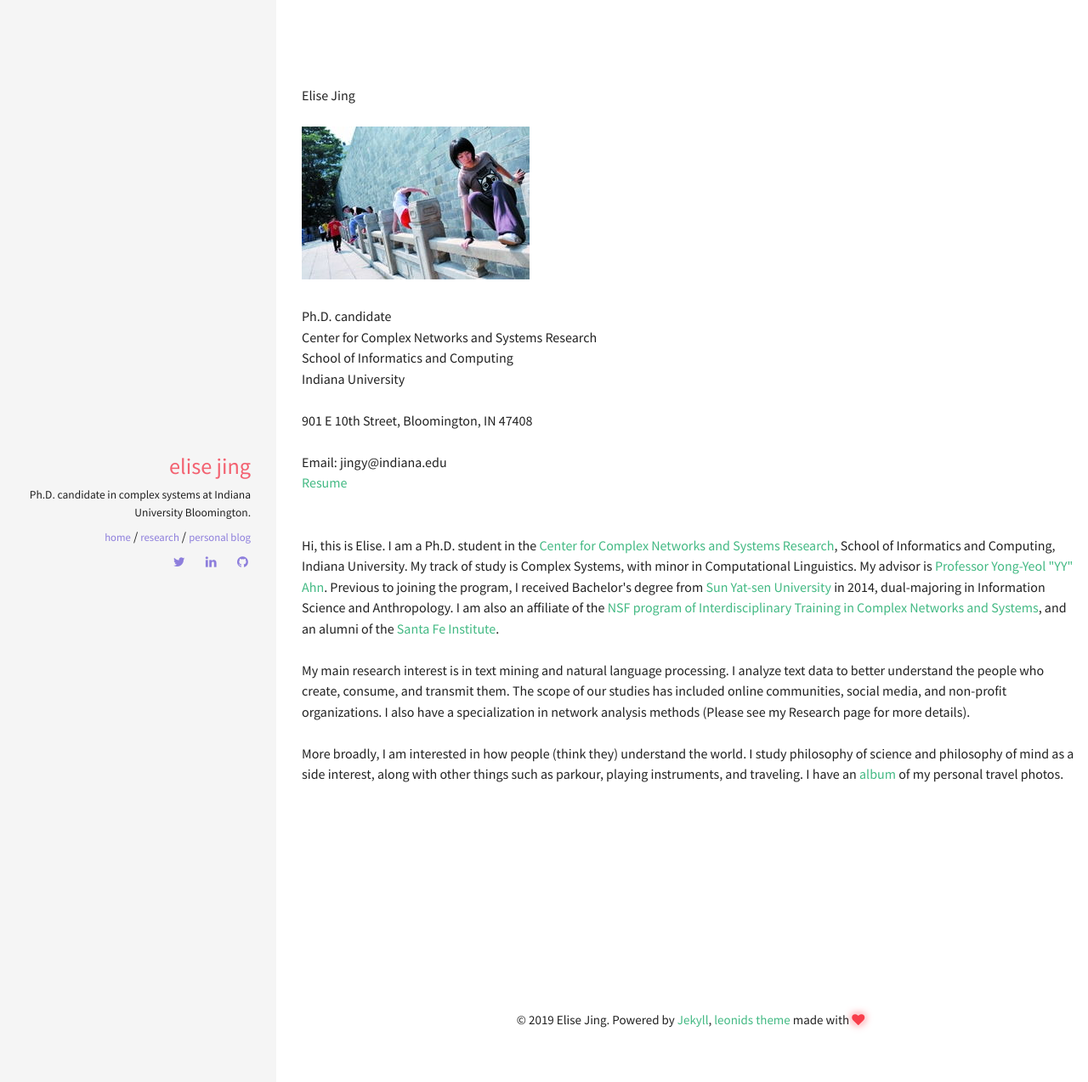
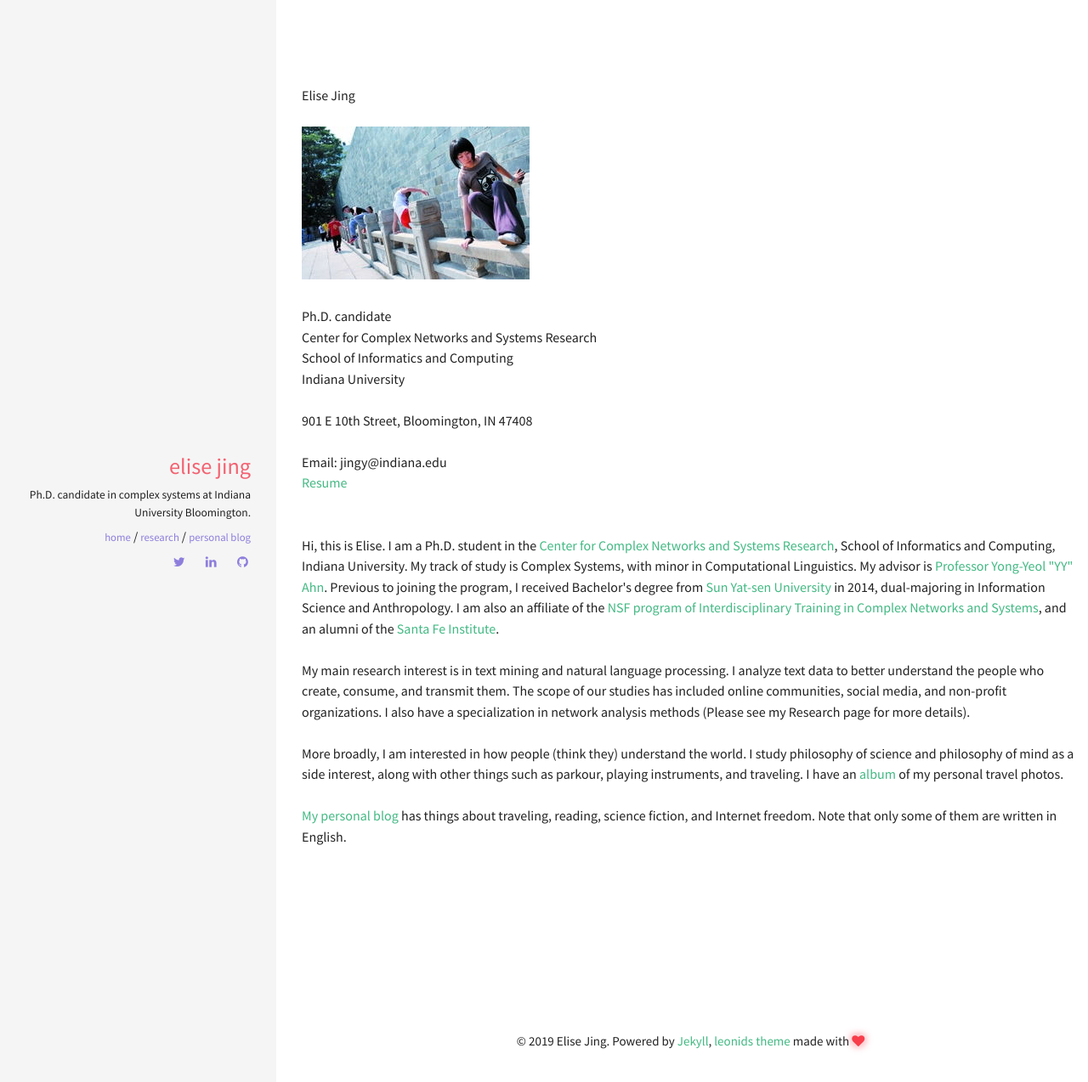
Before and after one commit to yzjing/yzjing.github.io, a Jekyll site: the page built from index.html, in a window 1280 px wide. Shown: the top 1274 px of the page at 85% size. Built offline with Jekyll 4.4.1, drawn with Linux system fonts in a browser that asks for light colours.

Commit message:
small edit

```diff
--- a/index.html
+++ b/index.html
@@ -43,7 +43,7 @@ My main research interest is in text mining and natural language processing. I a
 More broadly, I am interested in how people (think they) understand the world. I study philosophy of science and philosophy of mind as a side interest, along with other things such as parkour, playing instruments, and traveling. I have an <a href="https://www.flickr.com/photos/145842521@N04/albums">album</a> of my personal travel photos.
 <br>
 <br>
-<!-- I am also an advocate of privacy and freedom of expression in the Internet, and a contributor to the Tor project. -->
+<a href="https://blackbird07.github.io/categories/">My personal blog</a> has things about traveling, reading, science fiction, and Internet freedom. Note that only some of them are written in English.
 <br>
 <br><br>
 <br><br>
```
